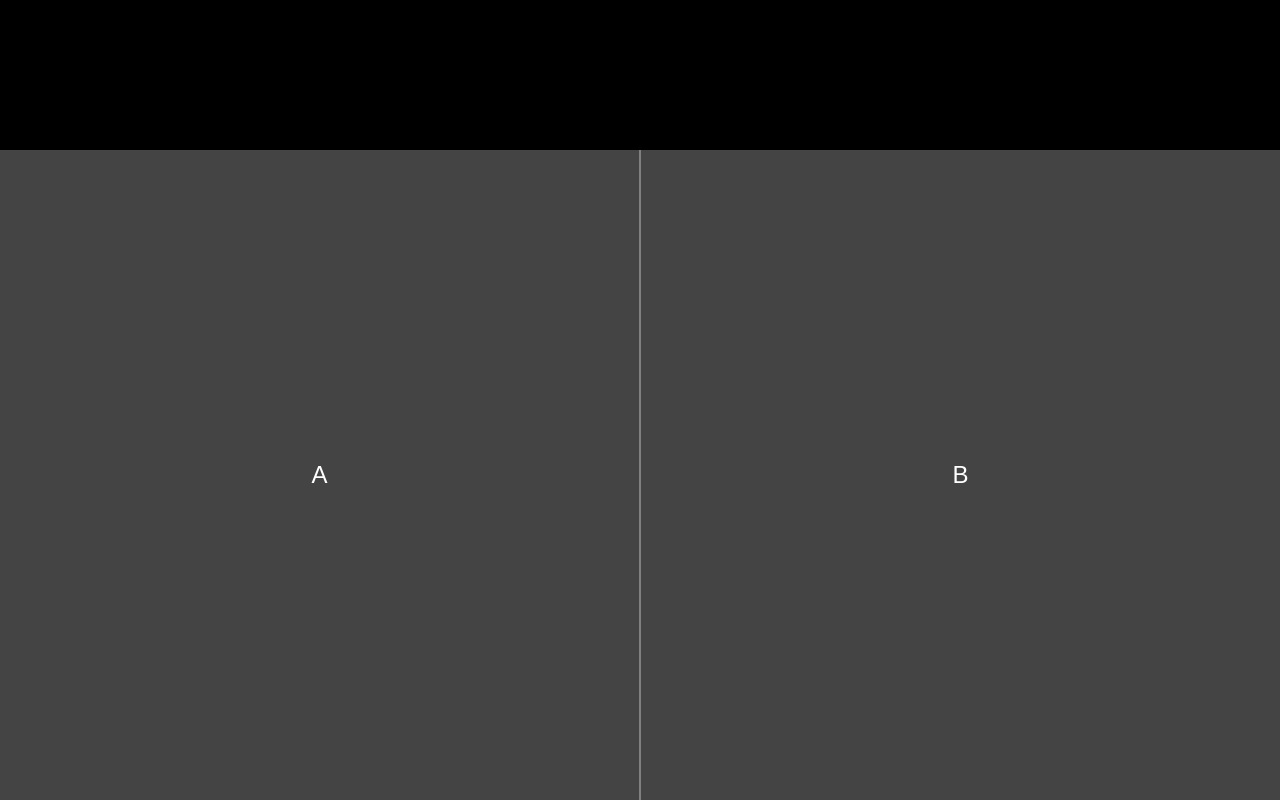
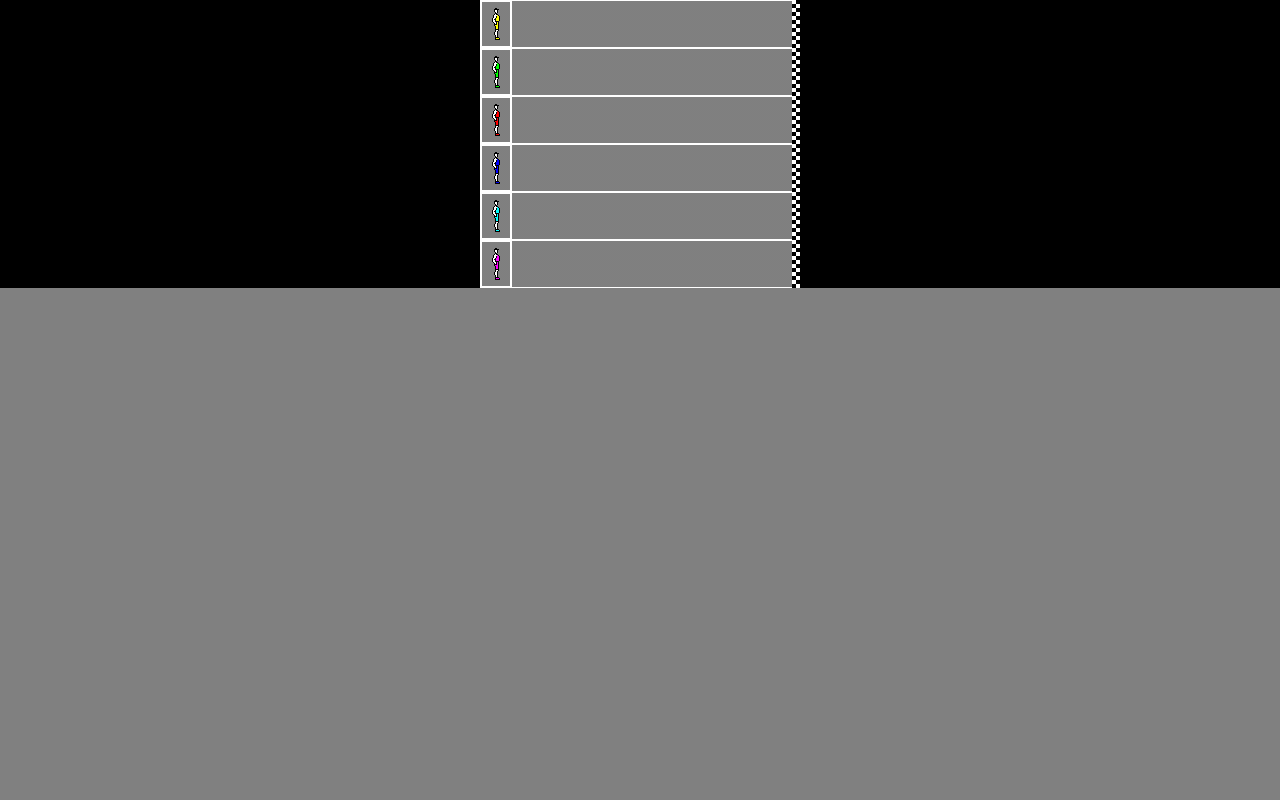
Before and after one commit to Fergarram/stormborn, a plain HTML site: page run/index.html in a window 1280 px wide. Drawn offline with Linux system fonts and the light colour scheme; files that its build step writes are made by us from their sources; files whose address does not match are found by name.

Commit message:
playable running game

```diff
--- a/run/code/game.js
+++ /dev/null
@@ -1,41 +0,0 @@
-
-// CREATE ROOM
-create_room({
-	id: "rm_game",
-	width: config.viewport_width / config.scale,
-	height: config.viewport_height / config.scale,
-	camera: {
-		x: 0,
-		y: 0,
-		width: config.viewport_width / config.scale,
-		height: config.viewport_height / config.scale,
-		viewport_width: config.viewport_width,
-		viewport_height: config.viewport_height,
-		// get viewport_width() {
-		// 	const width_ratio = window.innerWidth / config.viewport_width;
-		// 	const height_ratio = window.innerHeight / config.viewport_height;
-		// 	const scale = Math.min(width_ratio, height_ratio);
-		// 	return Math.floor(config.viewport_width * scale);
-		// },
-		// get viewport_height() {
-		// 	const width_ratio = window.innerWidth / config.viewport_width;
-		// 	const height_ratio = window.innerHeight / config.viewport_height;
-		// 	const scale = Math.min(width_ratio, height_ratio);
-		// 	return Math.floor(config.viewport_height * scale);
-		// },
-	},
-	fps: 60,
-	bg_color: "#555555",
-	setup() {
-		return [
-
-		];
-	},
-});
-
-// START THE GAME
-window.addEventListener("load", () => {
-	run_game(() => {
-		room_goto("rm_game");
-	});
-});
--- /dev/null
+++ b/run/code/running_game.js
@@ -0,0 +1,162 @@
+
+// CREATE ROOM
+create_room({
+    id: "rm_game",
+    width: config.viewport_width / config.scale,
+    height: config.viewport_height / config.scale,
+    camera: {
+        x: 0,
+        y: 0,
+        width: config.viewport_width / config.scale,
+        height: config.viewport_height / config.scale,
+        viewport_width: config.viewport_width,
+        viewport_height: config.viewport_height,
+    },
+    fps: 60,
+    bg_color: "#555555",
+    setup() {
+        return [
+            { id: "obj_game_controller" },
+            { id: "obj_background" },
+        ];
+    },
+});
+
+// BACKGROUND OBJECT
+create_object({
+    id: "obj_background",
+    sprite: "spr_background",
+    create(self) {
+        self.x = 0;
+        self.y = 0;
+        self.z = -1;
+    },
+});
+
+//SPEED MODIFIER FOR DEBUGGING
+
+//increase for faster, decrease for slower
+
+let KARINA = 3.3; // MAX SPEED
+let WINTER = 0.33; // ACCELERATION
+
+//decrease for faster, increase for slower
+
+let GISELLE = 0.05; // DECELERATION
+let NINGNING = 0.02; // FRICTION
+
+
+// PLAYER OBJECT
+create_object({
+    id: "obj_player",
+    collision_mask: { type: "rect", geom: [0, 0, 32, 48] },
+    create(self, props) {
+        self.playerNumber = props.playerNumber;
+        self.keys = props.keys;
+        self.color = props.color;
+        self.sprite = props.sprite;
+        self.x = 0;
+        self.y = self.playerNumber * 48;
+        self.speed = 0;
+        self.maxSpeed = KARINA
+        self.lastKeyPressed = null;
+        self.image_speed = 0;
+        self.finished = false;
+        self.acceleration = WINTER
+        self.deceleration = GISELLE
+        self.friction = NINGNING
+        self.animationSpeed = 0;
+        self.animationDeceleration = 0.1;
+    },
+    step(dt, self) {
+        if (self.finished) return;
+
+        let keyPressed = null;
+        if (gm.keys_pressed[self.keys[0]] && !self.lastKeyPressed) {
+            keyPressed = self.keys[0];
+        } else if (gm.keys_pressed[self.keys[1]] && !self.lastKeyPressed) {
+            keyPressed = self.keys[1];
+        }
+
+        if (keyPressed) {
+            self.speed = Math.min(self.speed + self.acceleration, self.maxSpeed);
+            self.lastKeyPressed = keyPressed;
+            self.animationSpeed = self.speed / 2; // Adjusted to match the new speed range
+        } else {
+            // Apply deceleration when no key is pressed
+            self.speed = Math.max(self.speed - self.deceleration, 0);
+            if (!gm.keys_pressed[self.keys[0]] && !gm.keys_pressed[self.keys[1]]) {
+                self.lastKeyPressed = null;
+            }
+        }
+
+        // Apply friction for sliding effect
+        if (self.speed > 0) {
+            self.speed = Math.max(self.speed - self.friction, 0);
+        }
+
+        // Gradually slow down animation
+        if (self.animationSpeed > 0) {
+            self.animationSpeed = Math.max(self.animationSpeed - self.animationDeceleration, 0);
+        }
+
+        self.x += self.speed;
+        self.image_speed = self.animationSpeed;
+
+        if (self.x > 320 - 32/3) {
+            self.finished = true;
+            instance_get("obj_game_controller").playerFinished(self.playerNumber);
+        }
+    },
+});
+
+// GAME CONTROLLER OBJECT
+create_object({
+    id: "obj_game_controller",
+    create(self) {
+        self.playerColors = ["magenta", "red", "blue", "green", "cyan", "yellow"];
+        self.playerKeys = [
+            ["c", "v"], ["j", "k"], ["[", "]"],
+            ["ArrowLeft", "ArrowDown"], ["5", "6"], ["1", "2"]
+        ];
+        self.finishedPlayers = [];
+        self.gameEnded = false;
+
+        // Shuffle colors
+        for (let i = self.playerColors.length - 1; i > 0; i--) {
+            const j = Math.floor(Math.random() * (i + 1));
+            [self.playerColors[i], self.playerColors[j]] = [self.playerColors[j], self.playerColors[i]];
+        }
+
+        // Create players
+        for (let i = 0; i < 6; i++) {
+            instance_create("obj_player", 0, 0, 0, {
+                playerNumber: i,
+                keys: self.playerKeys[i],
+                color: self.playerColors[i],
+                sprite: `spr_${self.playerColors[i]}`,
+            });
+        }
+    },
+    playerFinished(playerNumber) {
+        this.finishedPlayers.push(playerNumber);
+        if (this.finishedPlayers.length === 2) {
+            this.gameEnded = true;
+        }
+    },
+    draw(self) {
+        if (self.gameEnded) {
+            gm.ctx.fillStyle = "white";
+            gm.ctx.font = "16px Arial";
+            gm.ctx.fillText(`1st Place: Player ${self.finishedPlayers[0] + 1}`, 100, 100);
+            gm.ctx.fillText(`2nd Place: Player ${self.finishedPlayers[1] + 1}`, 100, 130);
+        }
+    },
+});
+
+// START THE GAME
+window.addEventListener("load", () => {
+    run_game(() => {
+        room_goto("rm_game");
+    });
+});
--- /dev/null
+++ b/run/code/running_sprites.js
@@ -0,0 +1,94 @@
+
+create_sprite({
+	id: "spr_background",
+	filepath: "assets/background.png",
+	frames: 0,
+	frame_width: 320,
+	frame_height: 288,
+	origin_x: 0,
+	origin_y: 0,
+});
+
+//OVERLAYS
+
+create_sprite({
+	id: "spr_controles",
+	filepath: "assets/controles.png",
+	frames: 0,
+	frame_width: 320,
+	frame_height: 280,
+	origin_x: 0,
+	origin_y: 0,
+});
+
+create_sprite({
+	id: "spr_countdown",
+	filepath: "assets/countdown.png",
+	frames: 0,
+	frame_width: 320,
+	frame_height: 288,
+	origin_x: 9,
+	origin_y: 12,
+});
+
+//RUNNERS
+
+create_sprite({
+    id: "spr_magenta",
+    filepath: "assets/magenta.png",
+    frames: 6,
+    frame_width: 32,
+    frame_height: 48,
+    origin_x: 0,
+    origin_y: 0,
+});
+
+create_sprite({
+    id: "spr_red",
+    filepath: "assets/red.png",
+    frames: 6,
+    frame_width: 32,
+    frame_height: 48,
+    origin_x: 0,
+    origin_y: 0,
+});
+
+create_sprite({
+    id: "spr_blue",
+    filepath: "assets/blue.png",
+    frames: 6,
+    frame_width: 32,
+    frame_height: 48,
+    origin_x: 0,
+    origin_y: 0,
+});
+
+create_sprite({
+    id: "spr_green",
+    filepath: "assets/green.png",
+    frames: 6,
+    frame_width: 32,
+    frame_height: 48,
+    origin_x: 0,
+    origin_y: 0,
+});
+
+create_sprite({
+    id: "spr_cyan",
+    filepath: "assets/cyan.png",
+    frames: 6,
+    frame_width: 32,
+    frame_height: 48,
+    origin_x: 0,
+    origin_y: 0,
+});
+
+create_sprite({
+    id: "spr_yellow",
+    filepath: "assets/yellow.png",
+    frames: 6,
+    frame_width: 32,
+    frame_height: 48,
+    origin_x: 0,
+    origin_y: 0,
+});
--- a/run/index.html
+++ b/run/index.html
@@ -24,39 +24,14 @@
 				align-items: center;
 				background: #000;
 			}
-			#controls {
-				display: flex;
-				width: 100%;
-				height: 100%;
-				gap: 2px;
-			}
-			#controls button {
-				flex: 1;
-				padding: 20px;
-				font-size: 24px;
-				border: none;
-				background: #444;
-				color: white;
-				cursor: pointer;
-			}
-			#controls button:active {
-				background: #666;
-			}
+
 		</style>
 	</head>
 	<body>
 		<div id="game"></div>
-		<div id="controls">
-			<button id="button_a">A</button>
-			<button id="button_b">B</button>
-		</div>
 		<script type="module" src="stormborn.js"></script>
 		<script type="module" src="index.js"></script>
-		<script type="module" src="code/mobile-buttons.js"></script>
-		<script type="module" src="code/game.js"></script>
-		<script type="module" src="code/parallax.js"></script>
-		<script type="module" src="code/sprites.js"></script>
-		<script type="module" src="code/clouds.js"></script>
-		<script type="module" src="code/player.js"></script>
+		<script type="module" src="code\running_game.js"></script>
+		<script type="module" src="code\running_sprites.js"></script>
 </body>
 </html>
```
Also changed, not shown: run/code/prompt.txt (added, +19 -0 lines), run/assets/blue.png (added), run/assets/cyan.png (added), run/assets/green.png (added), run/assets/magenta.png (added), run/assets/red.png (added), run/assets/yellow.png (added).
